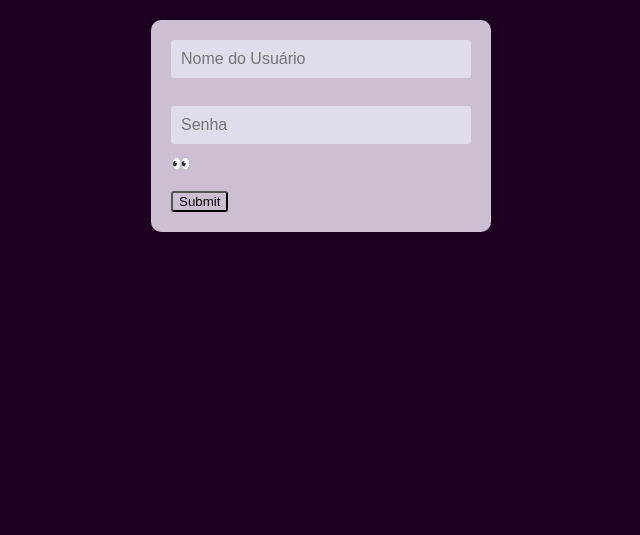
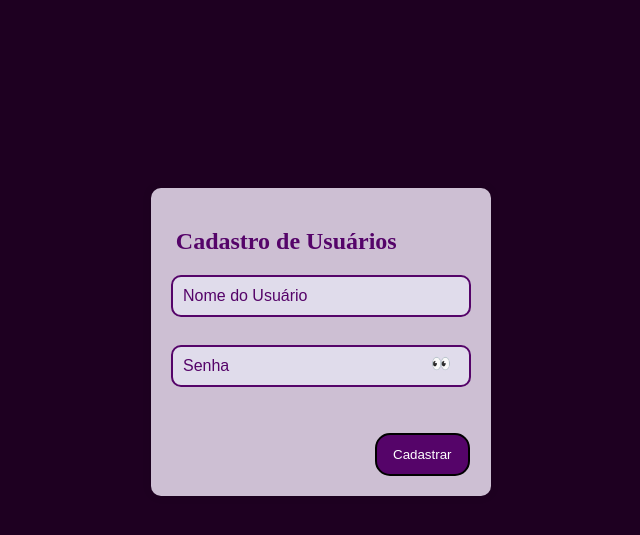
Before and after one commit to Elkenhooff/Fundamentals_PHP, a PHP site: page /cadastrousuario.php in a window 1280 px wide. Shown: the top 535 px of the page, without its empty margins (319-959 px from the left). Run offline with PHP 8.4, Linux system fonts and the light colour scheme.

Commit message:
Aula 24/10
Aula de testes e verificações
- Correção no bug da imagem
- Implementação de um filtro "todos" nos lista produtos e usuário
- Melhoria no CSS da página cadastrousuario

```diff
--- a/Aula05_16.10 (Ecommerce)/cadastrousuario.php
+++ b/Aula05_16.10 (Ecommerce)/cadastrousuario.php
@@ -10,10 +10,11 @@ if ($_SERVER["REQUEST_METHOD"] == "POST") {
 
     #Trim no nome para remover os espaços em branco (no começo e no final do campo)
     $nome = trim($nome);
+    $senha = trim($senha);
 
     #Validando a senha
     #Expressão regular para verificar se a senha contém apenas letras, números e caracteres especiais permitidos
-    if (!preg_match('/^[a-zA-Z0-9!@#$%^&*()-_+=]*$/', $senha)) {
+    if (!preg_match('/^[a-zA-Z0-9!@#$%^&*( )-_+=]*$/', $senha)) {
         echo ("<script>window.alert('Por favor informe que contém caracteres especiais permitidos');</script>");
         echo ("<script>window.location.href='cadastrousuario.php';</script>");
     } else {
@@ -30,7 +31,7 @@ if ($_SERVER["REQUEST_METHOD"] == "POST") {
             echo ("<script>window.alert('Usuário Já Cadastrado!');</script>");
         } else {
             #Verificação se o nome é vazio, caso a pessoa insira somente espaço (SPACEBAR) no campo usuário
-            if ($nome == "") {
+            if ($nome == "" || $senha == "") {
                 echo ("<script>window.alert('Por favor preencha os campos corretamente');</script>");
                 echo ("<script>window.location.href='cadastrousuario.php';</script>");
             }
@@ -61,13 +62,14 @@ if ($_SERVER["REQUEST_METHOD"] == "POST") {
 <body>
     <div class="main-content">
         <form action="cadastrousuario.php" method="post">
+        <h2>Cadastro de Usuários</h2>
             <input type="text" name="nome" id="nome" placeholder="Nome do Usuário" required>
             <br>
-            <input type="password" name="senha" id="senha" placeholder="Senha" required>
+            <input type="password" name="senha" id="senha" placeholder="Senha" minlength ="8" maxlength="32" required>
             <span id="MostrarSenha" class="MostrarSenha" onclick="MostrarSenha()">👀</span>
             <br>
             <br>
-            <input type="submit" name="cadastro" id="cadastro" placeholder="Cadastrar">
+            <button type="submit" name="cadastro" id="btn">Cadastrar</button>
         </form>
     </div>
 
--- a/Aula05_16.10 (Ecommerce)/css/estiloadm.css
+++ b/Aula05_16.10 (Ecommerce)/css/estiloadm.css
@@ -89,10 +89,51 @@ table {
   width: 75%;
   margin:auto;
 }
-h2{
 
-  color: #e0dceb;
+.main-content{
+  padding-top: 10em;
 }
+
+.main-content #MostrarSenha{
+  position: absolute;
+  margin-left: 260px;
+  margin-top: -43px;
+  cursor: pointer;
+}
+
+.main-content h2{
+  color: #550469;
+  font-weight: bold;
+  margin-left: 0.2em;
+}
+
+.main-content input::placeholder{
+  color: #550469;
+}
+
+.main-content input{
+  border: 2px solid #550469;
+  border-radius: 10px;
+}
+
+.main-content #btn{
+  border: 2px solid #000000;
+  padding: 12px 16px;
+  border-radius: 15px;
+  color: #ffffff;
+  background-color: #550469;
+  transition: 1s;
+  margin-left: 68%;
+  cursor: pointer;
+}
+
+.main-content #btn:hover{
+  border: 2px solid #550469;
+  background-color: #e0dceb;
+  color: #550469;
+  border-radius: 15px;
+}
+
 h1{
 
   color: #e0dceb;
--- a/Aula05_16.10 (Ecommerce)/listaprodutos.php
+++ b/Aula05_16.10 (Ecommerce)/listaprodutos.php
@@ -19,6 +19,9 @@ if ($_SERVER['REQUEST_METHOD'] == 'POST') {
     #Se 's' lista, caso ao contrário lista os inativos.
     if ($ativo == 's') {
         $sql = "SELECT * FROM produtos WHERE prod_ativo = 's'";
+        $retorno = mysqli_query($link, $sql);
+    } else if ($ativo == 't') {
+        $sql = "SELECT * FROM produtos ORDER BY prod_id";
         $retorno = mysqli_query($link, $sql);
     } else {
         $sql = "SELECT * FROM produtos WHERE prod_ativo = 'n'";
@@ -46,6 +49,8 @@ if ($_SERVER['REQUEST_METHOD'] == 'POST') {
                 <input type="radio" name="ativo" class="radio" value="s" required onclick="submit()" <?= $ativo == "s" ? "checked" : "" ?>>ATIVOS</input>
                 <br>
                 <input type="radio" name="ativo" class="radio" value="n" required onclick="submit()" <?= $ativo == "n" ? "checked" : "" ?>>INATIVOS</input>
+                <br>
+                <input type="radio" name="ativo" class="radio" value="t" required onclick="submit()" <?= $ativo == "t" ? "checked" : "" ?>>TODOS</input>
             </form>
         </div>
         <div class="container">
--- a/Aula05_16.10 (Ecommerce)/listausuario.php
+++ b/Aula05_16.10 (Ecommerce)/listausuario.php
@@ -19,6 +19,9 @@ if ($_SERVER['REQUEST_METHOD'] == 'POST') {
     #Se 's' lista, caso ao contrário lista os inativos.
     if ($ativo == 's') {
         $sql = "SELECT * FROM usuarios WHERE usu_ativo = 's'";
+        $retorno = mysqli_query($link, $sql);
+    } else if ($ativo == 't') {
+        $sql = "SELECT * FROM usuarios ORDER BY usu_id";
         $retorno = mysqli_query($link, $sql);
     } else {
         $sql = "SELECT * FROM usuarios WHERE usu_ativo = 'n'";
@@ -48,7 +51,7 @@ if ($_SERVER['REQUEST_METHOD'] == 'POST') {
                 <br>
                 <input type="radio" name="ativo" class="radio" value="n" required onclick="submit()" <?= $ativo == 'n' ? "checked" : "" ?>> INATIVOS
                 <br>
-
+                <input type="radio" name="ativo" class="radio" value="t" required onclick="submit()" <?= $ativo == "t" ? "checked" : "" ?>>TODOS</input>
             </form>
         </div>
         <div class="container">
```
Also changed, not shown: Aula05_16.10 (Ecommerce)/cadastroprodutos.php (+6 -5 lines).
